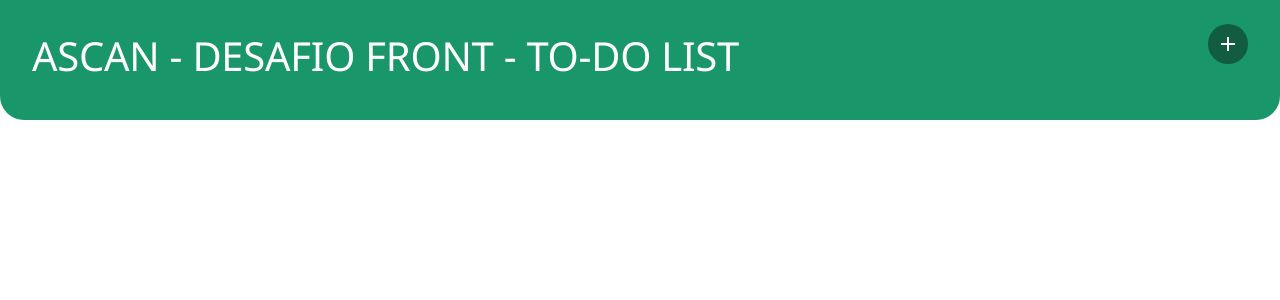
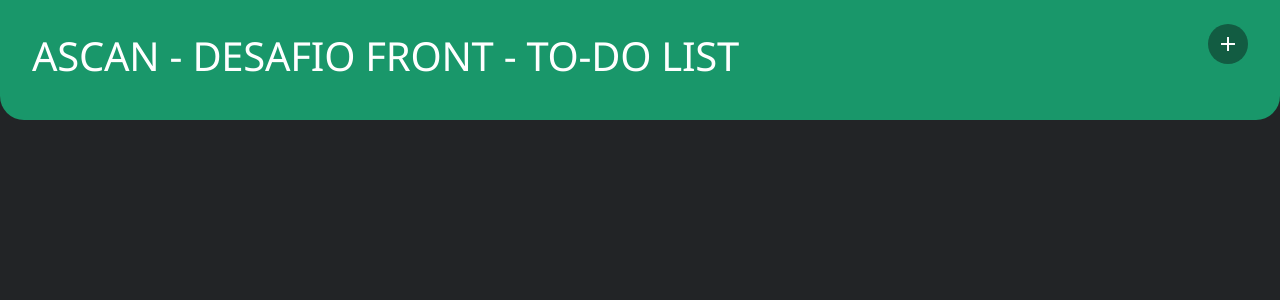
Before and after one commit to Dirceusljr/ascan-front, an Angular app: page / in a window 1280 px wide. Shown: the top 300 px of the page. Built offline with nearby package versions, Linux system fonts and the light colour scheme.

Commit message:
Estilização global

```diff
--- a/src/styles.css
+++ b/src/styles.css
@@ -1,4 +1,33 @@
-/* You can add global styles to this file, and also import other style files */
+html,
+body {
+  height: 100%;
+}
+body {
+  margin: 0;
+  font-family: Roboto, "Helvetica Neue", sans-serif;
+  background-color: #0b0d0fe6;
+}
 
-html, body { height: 100%; }
-body { margin: 0; font-family: Roboto, "Helvetica Neue", sans-serif; }
+* {
+  mat-card-title {
+    font-family: "Segoe UI", Tahoma, Geneva, Verdana, sans-serif !important;
+  }
+  mat-card-subtitle {
+    font-family: "Segoe UI", Tahoma, Geneva, Verdana, sans-serif !important;
+  }
+  mat-tab-group {
+    margin: 2rem;
+  }
+}
+
+.delete_btn {
+  background-color: #a11707 !important;
+}
+
+.warn_message {
+  color: white;
+  display: flex;
+  justify-content: center;
+  align-items: center;
+  margin-top: 1.5rem !important;
+}
```
